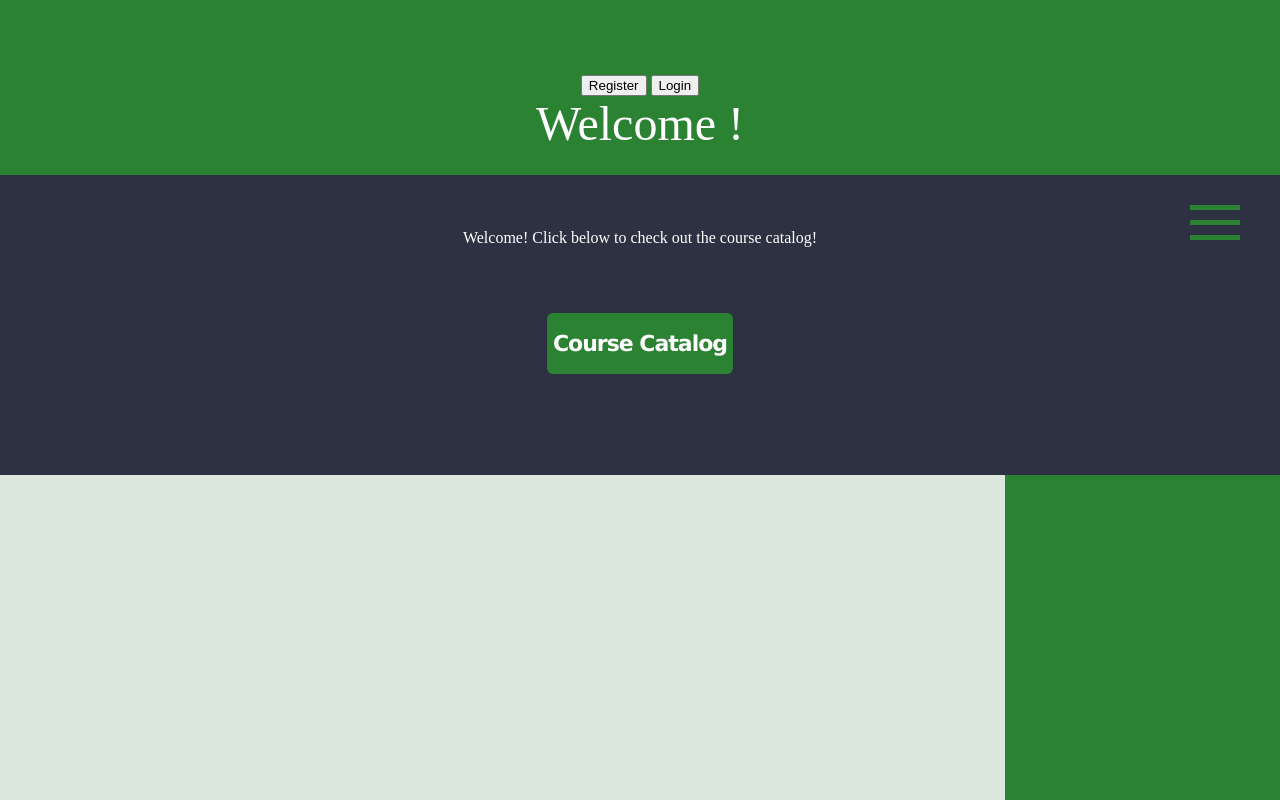
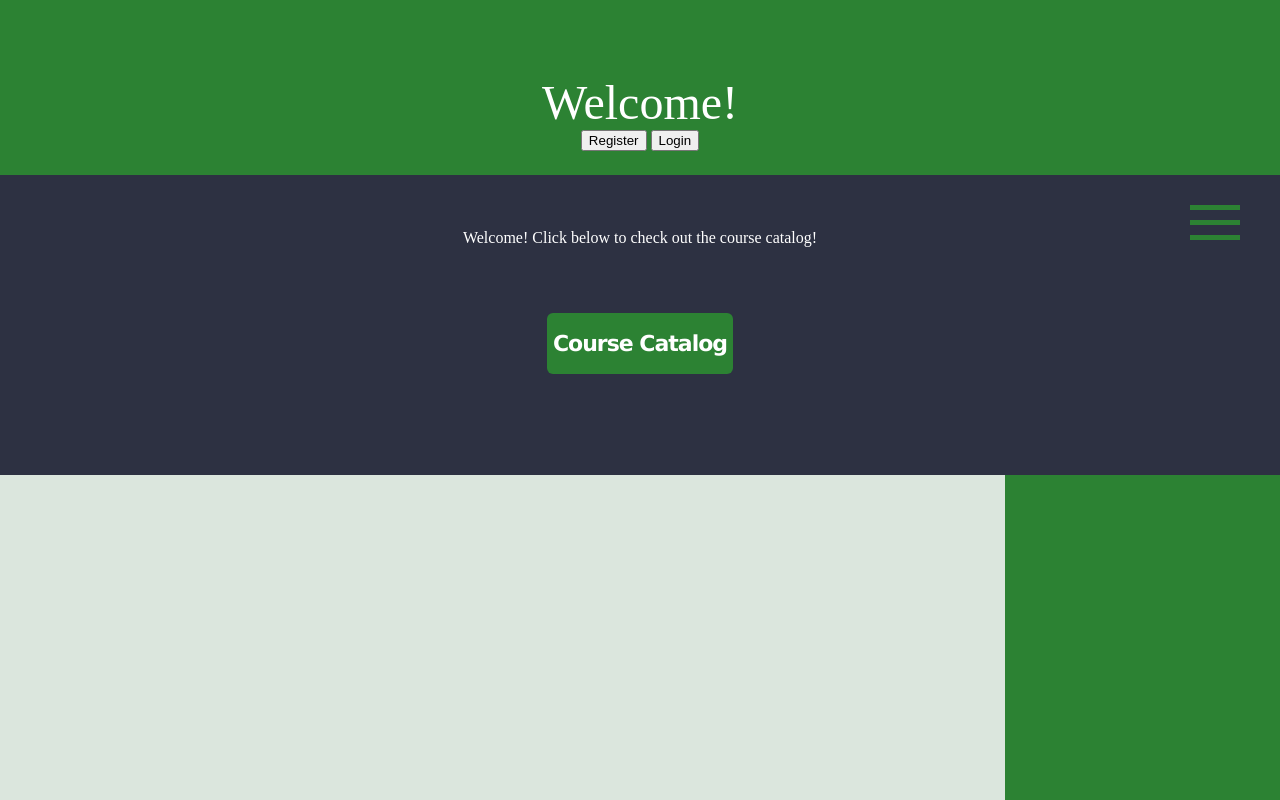
Before and after one commit to mabbasi09/Senior-Project, a Node server app: template views/main.handlebars in a window 1280 px wide. Run offline with Node 20, Linux system fonts and the light colour scheme; the template is opened without the code that fills it, so the values that code supplies are empty; some libraries are stand-ins or nearby versions.

Commit message:
Update main.handlebars

```diff
--- a/views/main.handlebars
+++ b/views/main.handlebars
@@ -1,10 +1,8 @@
 <div id="header">
 
-<button onclick="register()">Register</button> <button onclick="login()">Login</button>
-
-<br>
-
-    <font size="8" color="white">Welcome !</font>
+    <font size="10" color="white">Welcome!</font>
+    <br>
+    <button onclick="register()">Register</button> <button onclick="login()">Login</button>
 
 </div>
 
```
